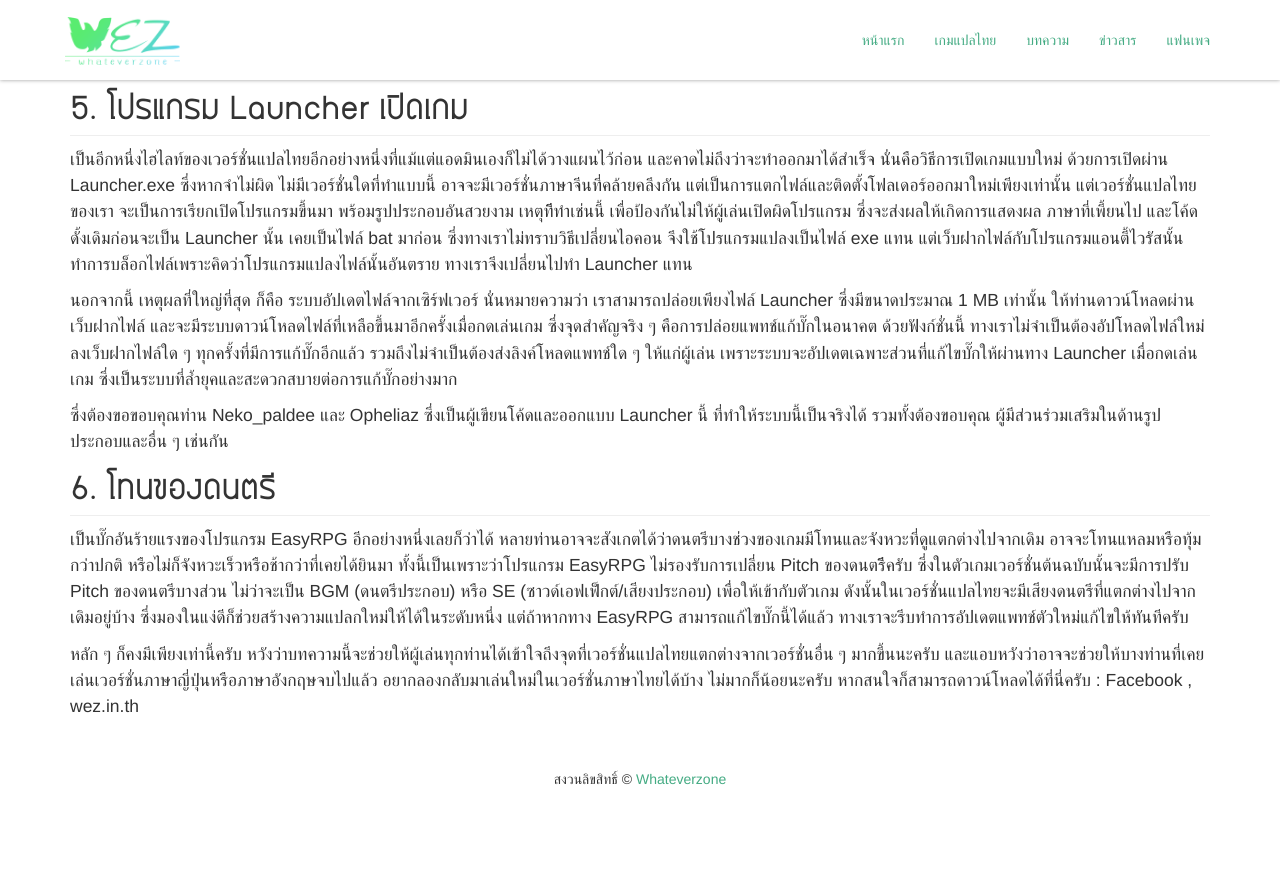
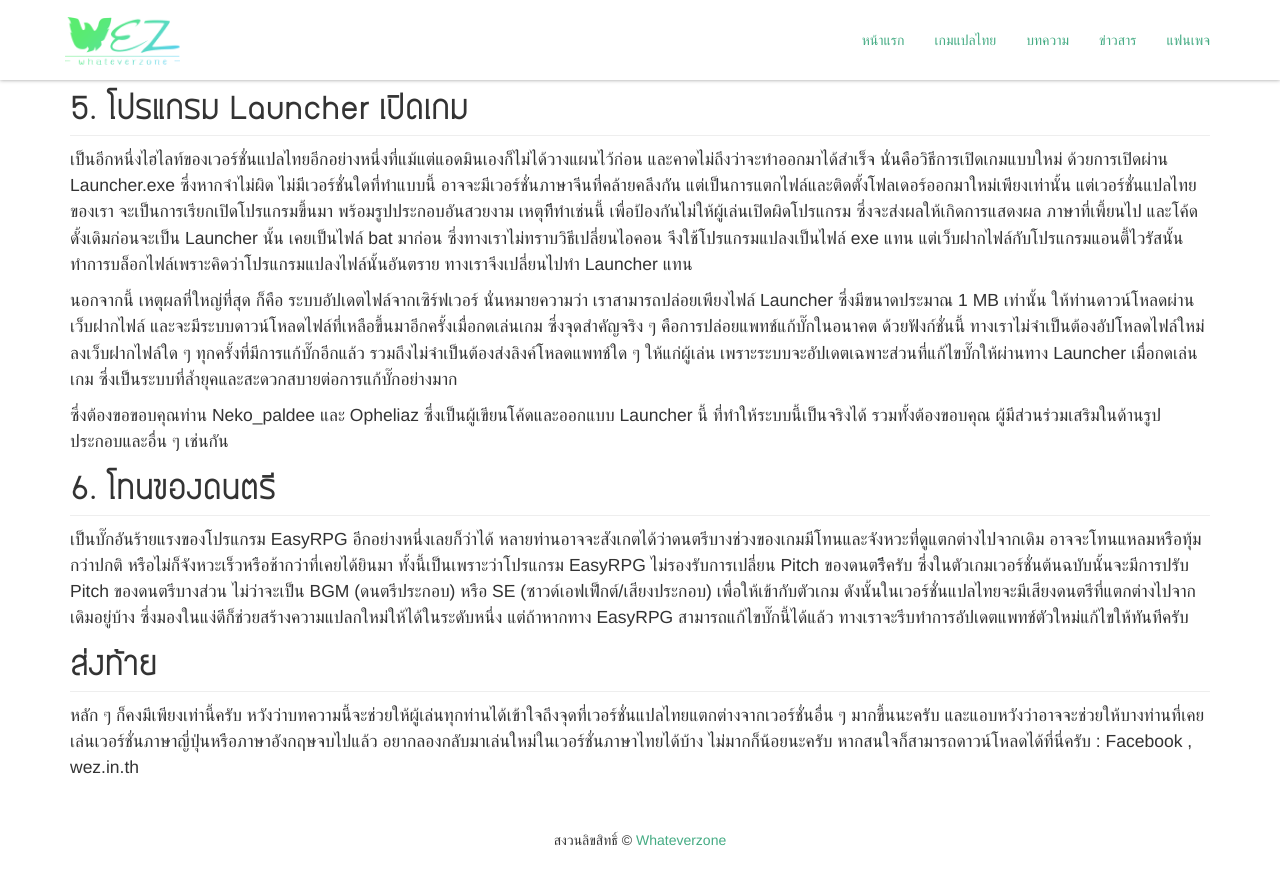
Before and after one commit to pureexe/wez, a Jekyll site: the page built from _article/ibnew.md, in a window 1280 px wide and 900 px high, scrolled down 2380 px. Shown: the top 885 px of the window. Built offline with Jekyll 4.4.1, drawn with Linux system fonts in a browser that asks for light colours; before the commit the page ends 3219 px from its top, so only the background shows below that.

Commit message:
Update ibnew.md

```diff
--- a/_article/ibnew.md
+++ b/_article/ibnew.md
@@ -88,6 +88,8 @@
 ดังนั้นในเวอร์ชั่นแปลไทยจะมีเสียงดนตรีที่แตกต่างไปจากเดิมอยู่บ้าง ซึ่งมองในแง่ดีก็ช่วยสร้างความแปลกใหม่ให้ได้ในระดับหนึ่ง แต่ถ้าหากทาง EasyRPG สามารถแก้ไขบั๊กนี้ได้แล้ว
 ทางเราจะรีบทำการอัปเดตแพทช์ตัวใหม่แก้ไขให้ทันทีครับ
 
+## ส่งท้าย
+
 หลัก ๆ ก็คงมีเพียงเท่านี้ครับ หวังว่าบทความนี้จะช่วยให้ผู้เล่นทุกท่านได้เข้าใจถึงจุดที่เวอร์ชั่นแปลไทยแตกต่างจากเวอร์ชั่นอื่น ๆ มากขึ้นนะครับ
 และแอบหวังว่าอาจจะช่วยให้บางท่านที่เคยเล่นเวอร์ชั่นภาษาญี่ปุ่นหรือภาษาอังกฤษจบไปแล้ว อยากลองกลับมาเล่นใหม่ในเวอร์ชั่นภาษาไทยได้บ้าง
 ไม่มากก็น้อยนะครับ หากสนใจก็สามารถดาวน์โหลดได้ที่นี่ครับ : Facebook , wez.in.th
```
